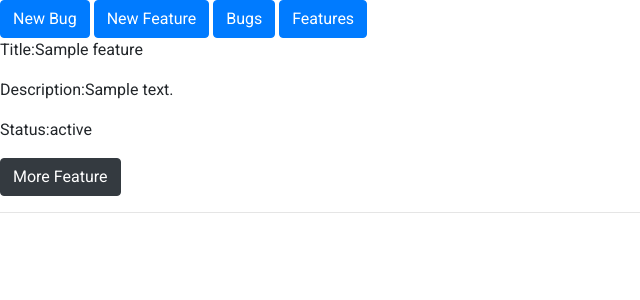
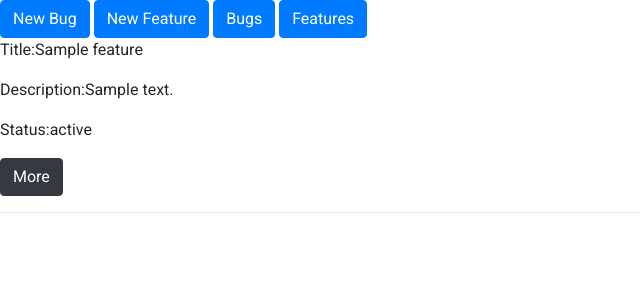
Before and after one commit to edgar183/issue_tracker, a Django app: template issues/templates/features.html in a window 1280 px wide. Shown: the part 56-356 px from the top of the page, without its empty margins (0-640 px from the left). Run offline with Django 3.2, Linux system fonts and the light colour scheme; the template is opened without the code that fills it: most values are stand-ins (such as "Sample title", 1, 10 or a date in 2020); some libraries are stand-ins or nearby versions.

Commit message:
editing code in if statment, auto format problem in vscode

```diff
--- a/issues/templates/features.html
+++ b/issues/templates/features.html
@@ -6,7 +6,7 @@
   href="{% url 'feature_detail' feature.id %}"
   role="button"
   class="btn btn-dark"
-  >More Feature</a
+  >More</a
 >
 <hr />
 {% endfor %}
@@ -26,7 +26,9 @@
   <li class="disabled page-link" aria-label="Previous">
     <span aria-hidden="true">&laquo;</span>
   </li>
-  {% endif %} {% for i in features.paginator.page_range %} {% if features.number == i %}
+  {% endif %}
+  {% for i in features.paginator.page_range %}
+  {% if features.number == i %}
   <li class="active page-item">
     <a class="page-link">{{ i }}</a>
   </li>
@@ -49,5 +51,4 @@
   </li>
   {% endif %}
 </ul>
-{% endif %}
-{% endblock %}
+{% endif %} {% endblock %}
```
